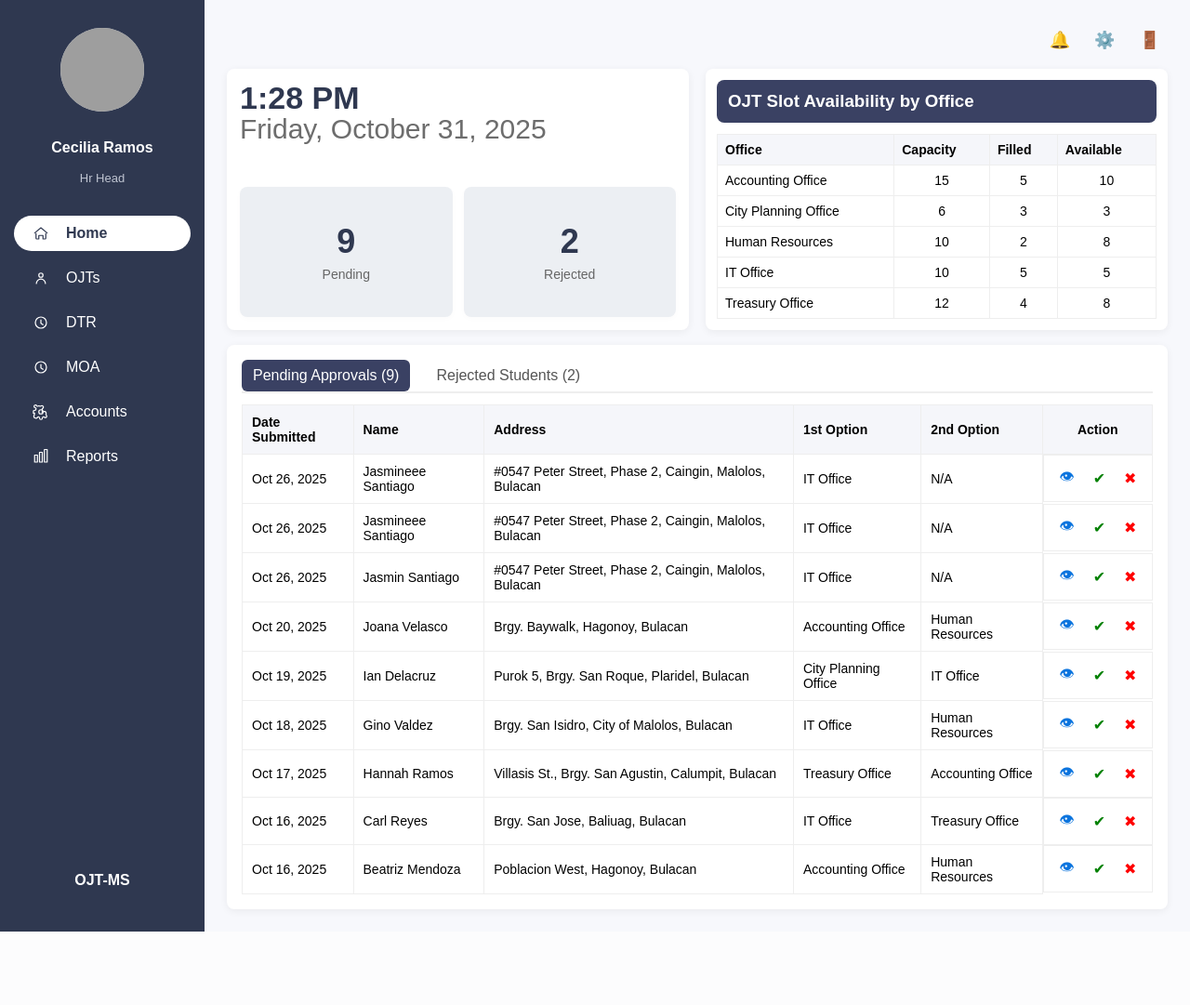
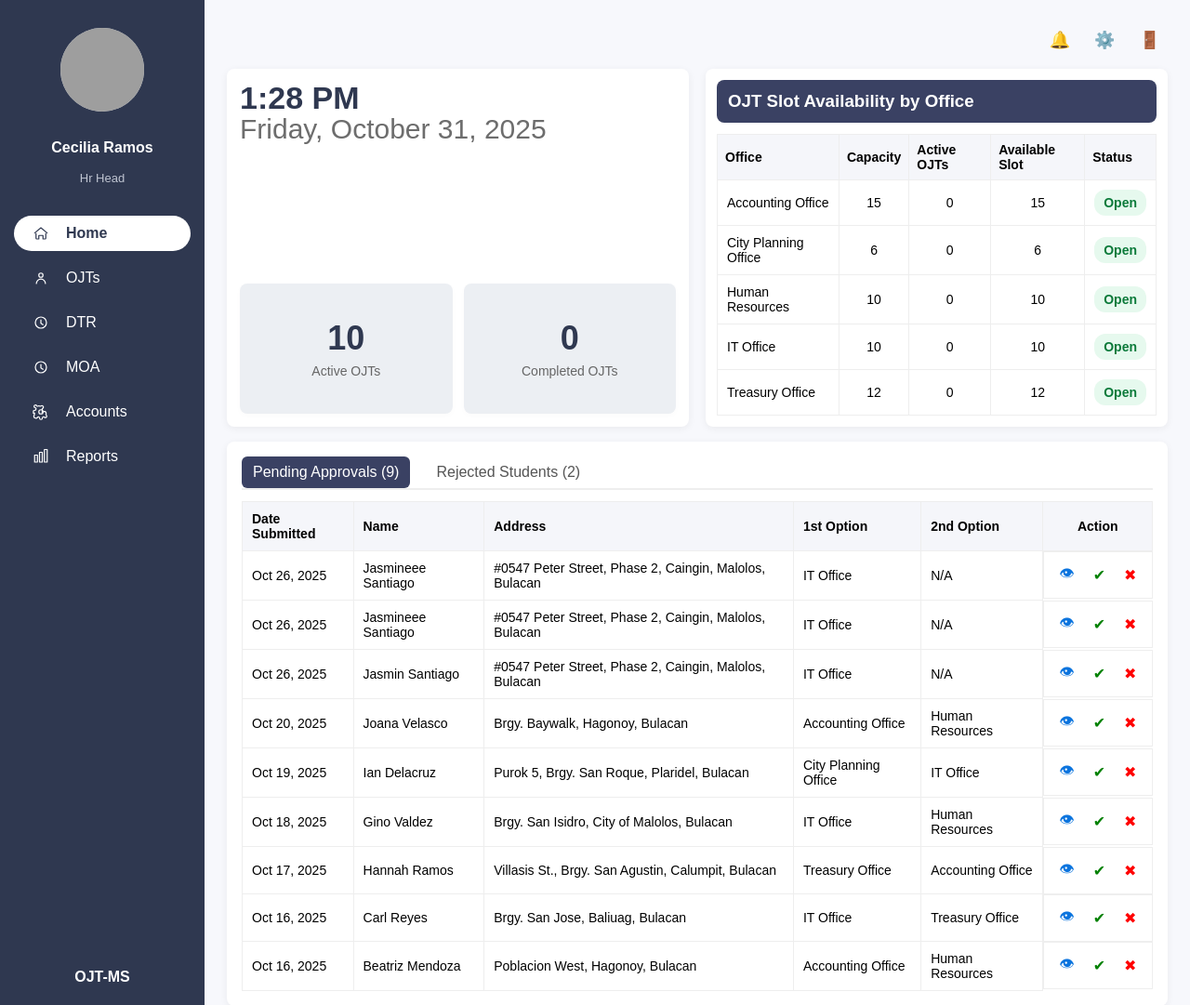
Before and after one commit to prettysunset/CapstoneSample, a PHP site: page /hr_head/hr_head_home.php in a window 1280 px wide. Shown: the top 1081 px of the page at 93% size. Before the commit the page ends 1002 px from the top, so only its background shows below. Run offline with PHP 8.4, Linux system fonts and the light colour scheme; a user stored in the database is signed in; data comes from the database, SQL or seed files in the repository; grey boxes are pictures that could not be loaded.

Commit message:
daming nangyare eme

```diff
--- a/hr_head/hr_head_home.php
+++ b/hr_head/hr_head_home.php
@@ -24,7 +24,20 @@ $role_label = !empty($user['role']) ? ucwords(str_replace('_',' ', $user['role']
 // which tab: pending (default) or rejected
 $tab = isset($_GET['tab']) && $_GET['tab'] === 'rejected' ? 'rejected' : 'pending';
 
-// counts
+// counts (replace pending/rejected counts with active/completed)
+$stmt = $conn->prepare("SELECT COUNT(*) FROM ojt_applications WHERE status = 'approved'");
+$stmt->execute();
+$stmt->bind_result($active_count);
+$stmt->fetch();
+$stmt->close();
+
+$stmt = $conn->prepare("SELECT COUNT(*) FROM ojt_applications WHERE status = 'completed'");
+$stmt->execute();
+$stmt->bind_result($completed_count);
+$stmt->fetch();
+$stmt->close();
+
+// --- ADDED: pending/rejected counts used by the tabs ---
 $stmt = $conn->prepare("SELECT COUNT(*) FROM ojt_applications WHERE status = 'pending'");
 $stmt->execute();
 $stmt->bind_result($pending_count);
@@ -166,6 +179,50 @@ $current_date = date("l, F j, Y");
       flex-direction:column;
       gap:8px;
     }
+    .status-open{ color:#0b7a3a; font-weight:700; background:#e6f9ee; padding:6px 10px; border-radius:12px; display:inline-block; }
+    .status-full{ color:#b22222; font-weight:700; background:#fff4f4; padding:6px 10px; border-radius:12px; display:inline-block; }
+
+    /* make the left time/counters container smaller so slots table gets more horizontal space */
+    .time-card { min-width:220px; max-width:260px; padding:14px; }
+    .time-card .current-time { font-size:24px; color:#2f3850; margin:0; }
+    .time-card .current-date { color:#6d6d6d; font-size:13px; }
+
+    /* reduce counter size */
+    .counter { padding:12px; }
+    .counter h3 { margin:0; font-size:22px; color:#2f3850; }
+    .counter p { margin:6px 0 0 0; color:#666; font-size:12px; }
+
+    /* ensure slots card can expand */
+    .slots-card { width:100%; }
+
+    /* top bar / header styles */
+    .topbar {
+      display: flex;
+      justify-content: space-between;
+      align-items: flex-start;
+      margin-bottom: 24px;
+    }
+    .topbar .card {
+      background: #fff;
+      border-radius: 8px;
+      padding: 16px;
+      box-shadow: 0 2px 8px rgba(0, 0, 0, 0.06);
+      flex: 1;
+      margin-right: 18px;
+    }
+    .topbar .card:last-child {
+      margin-right: 0;
+    }
+    .topbar h2 {
+      font-size: 28px;
+      margin: 0 0 12px 0;
+      color: #2f3850;
+    }
+    .topbar p {
+      margin: 0;
+      color: #6d6d6d;
+      font-size: 14px;
+    }
 </style>
 </head>
 <body>
@@ -251,12 +308,12 @@ $current_date = date("l, F j, Y");
 
         <div style="display:flex;gap:12px;align-items:center;margin-top:12px">
           <div style="background:#eceff3;padding:20px;border-radius:8px;box-shadow:0 2px 6px rgba(0,0,0,0.02);text-align:center;flex:1;min-height:140px;display:flex;flex-direction:column;justify-content:center;">
-            <div style="font-size:36px;font-weight:700;color:#2f3850"><?php echo (int)$pending_count; ?></div>
-            <div style="color:#666;font-size:14px;margin-top:6px">Pending</div>
+            <div style="font-size:36px;font-weight:700;color:#2f3850"><?php echo (int)$active_count; ?></div>
+            <div style="color:#666;font-size:14px;margin-top:6px">Active OJTs</div>
           </div>
           <div style="background:#eceff3;padding:20px;border-radius:8px;box-shadow:0 2px 6px rgba(0,0,0,0.02);text-align:center;flex:1;min-height:140px;display:flex;flex-direction:column;justify-content:center;">
-            <div style="font-size:36px;font-weight:700;color:#2f3850"><?php echo (int)$rejected_count; ?></div>
-            <div style="color:#666;font-size:14px;margin-top:6px">Rejected</div>
+            <div style="font-size:36px;font-weight:700;color:#2f3850"><?php echo (int)$completed_count; ?></div>
+            <div style="color:#666;font-size:14px;margin-top:6px">Completed OJTs</div>
           </div>
         </div>
       </div>
@@ -304,28 +361,41 @@ $stmtCount = $conn->prepare("
                     <tr>
                         <th style="text-align:left;padding:8px">Office</th>
                         <th style="padding:8px">Capacity</th>
-                        <th style="padding:8px">Filled</th>
-                        <th style="padding:8px">Available</th>
+                        <th style="padding:8px">Active OJTs</th>
+                        <th style="padding:8px">Available Slot</th>
+                        <th style="padding:8px">Status</th>
                     </tr>
                 </thead>
                 <tbody>
                 <?php foreach ($offices as $o):
-                    $office_id = (int)$o['office_id'];
-                    $capacity = isset($o['capacity']) ? (int)$o['capacity'] : null;
+                    // support either 'capacity' or 'current_limit' depending on how $offices was built
+                    $cap = isset($o['capacity']) ? (int)$o['capacity'] : (isset($o['current_limit']) ? (int)$o['current_limit'] : null);
+                    $filled = isset($o['filled']) ? (int)$o['filled'] : 0;
 
-                    $stmtCount->bind_param("ii", $office_id, $office_id);
-                    $stmtCount->execute();
-                    $resCount = $stmtCount->get_result();
-                    $filledRow = $resCount->fetch_assoc();
-                    $filled = (int)($filledRow['filled'] ?? 0);
-                    $available = $capacity === null ? '—' : max(0, $capacity - $filled);
+                    if ($cap === null) {
+                        $availableDisplay = '—';
+                        $statusLabel = 'Open';
+                        $statusClass = 'status-open';
+                    } else {
+                        $availableNum = max(0, $cap - $filled);
+                        $availableDisplay = $availableNum;
+                        // EXACT condition: if available is zero => Full; otherwise Open
+                        if ($availableNum === 0) {
+                            $statusLabel = 'Full';
+                            $statusClass = 'status-full';
+                        } else {
+                            $statusLabel = 'Open';
+                            $statusClass = 'status-open';
+                        }
+                    }
                 ?>
-                    <tr>
-                        <td style="padding:8px"><?= htmlspecialchars($o['office_name']) ?></td>
-                        <td style="text-align:center;padding:8px"><?= $capacity === null ? '—' : $capacity ?></td>
-                        <td style="text-align:center;padding:8px"><?= $filled ?></td>
-                        <td style="text-align:center;padding:8px"><?= htmlspecialchars((string)$available) ?></td>
-                    </tr>
+                  <tr data-search="<?= htmlspecialchars(strtolower($o['office_name'] ?? '')) ?>">
+                    <td><?= htmlspecialchars($o['office_name'] ?? '—') ?></td>
+                    <td style="text-align:center"><?= $cap === null ? '—' : $cap ?></td>
+                    <td style="text-align:center"><?= $filled ?></td>
+                    <td style="text-align:center"><?= htmlspecialchars((string)$availableDisplay) ?></td>
+                    <td style="text-align:center"><span class="<?= $statusClass ?>"><?= htmlspecialchars($statusLabel) ?></span></td>
+                  </tr>
                 <?php endforeach; ?>
                 </tbody>
             </table>
@@ -770,7 +840,7 @@ function handleAction(id, action) {
         body: JSON.stringify({application_id: id, action: action})
     })
     .then(response => response.json())
-    .then(res => {
+    .then res => {
         if (res.success) {
             alert('Action completed.');
             location.reload();
```
